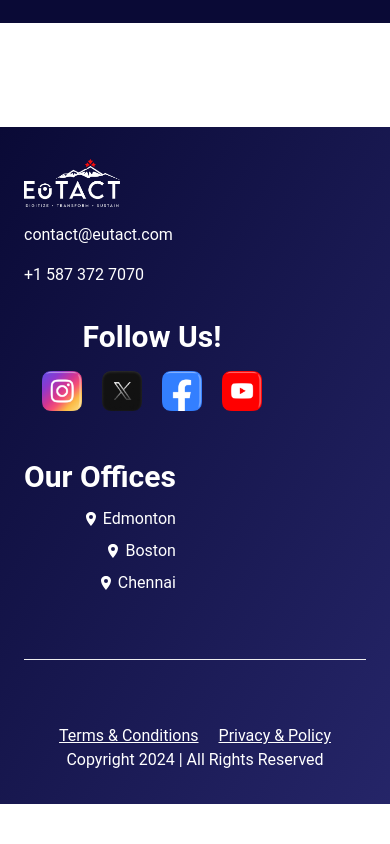
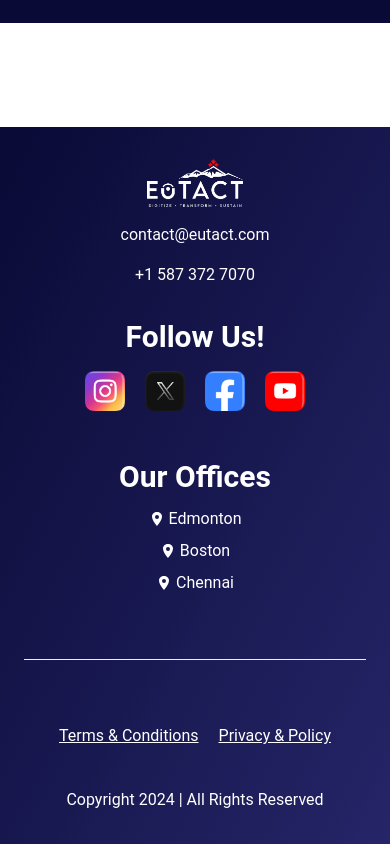
Before and after one commit to EuTACT-Corp/eutactcorp, a React (Vite) app: page / in a window 390 px wide. Shown: the part 9927-10771 px from the top of the page. Before the commit the page ends 10731 px from the top, so only its background shows below. Built offline with nearby package versions, Linux system fonts and the light colour scheme.

Commit message:
FIXED Footer for mobile

```diff
--- a/src/assets/Components/Footer.jsx
+++ b/src/assets/Components/Footer.jsx
@@ -9,16 +9,16 @@ const Footer = () => {
     return (
         <footer className="bg-gradient-to-br from-primaryGradient to-secondaryGradient py-8 px-6 md:px-16 flex flex-col gap-8">
             <div className="flex flex-col md:flex-row justify-between items-start gap-8">
-                <div className="text-left md:w-1/4 flex flex-col gap-4">
+                <div className="text-center w-full md:text-left md:w-1/4 flex flex-col gap-4">
                     <div>
-                        <a href="#" className="text-white">
+                        <a href="#" className="text-white flex justify-center items-center md:items-start md:justify-start">
                             <img src={EutactLogo} className="w-24 md:w-[60%]" alt="Eutact Logo" />
                         </a>
                     </div>
                     <p className="text-white">contact@eutact.com</p>
                     <p className="text-white">+1 587 372 7070</p>
                 </div>
-                <div className="flex flex-col justify-center items-center w-64">
+                <div className="flex flex-col justify-center items-center w-64 mx-auto md:mx-0">
                     <h1 className="text-white text-3xl font-semibold">Follow Us!</h1>
                     <ul className="flex gap-5 p-4">
                         <li>
@@ -43,9 +43,9 @@ const Footer = () => {
                         </li>
                     </ul>
                 </div>
-                <div className="text-right md:w-1/4">
+                <div className="text-right md:w-1/4 mx-auto md:mx-0">
                     <h1 className="text-white text-3xl font-semibold pb-3">Our Offices</h1>
-                    <div className="flex justify-end items-end flex-col gap-2">
+                    <div className="flex justify-center items-center md:justify-end md:items-end flex-col gap-2">
                         <a href="#services" className="text-white">
                             <div className="flex justify-center items-center gap-1">
                                 <IoLocationSharp /> Edmonton
@@ -71,7 +71,7 @@ const Footer = () => {
                 </div>
             </div>
 
-            <div className="flex flex-col md:flex-row justify-between items-center">
+            <div className="flex flex-col md:flex-row justify-between items-center gap-10 md:gap-0">
                 <div className="flex gap-5">
                     <a href="#" target="_blank" className="text-white underline">Terms & Conditions</a>
                     <a href="#" target="_blank" className="text-white underline">Privacy & Policy</a>
```
